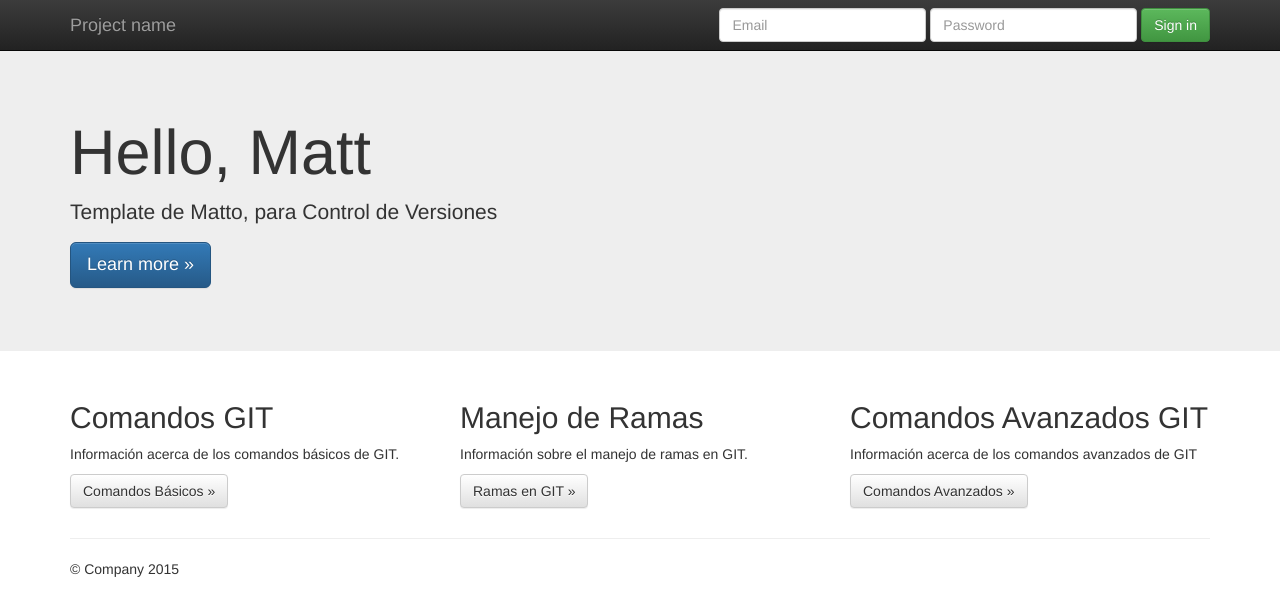
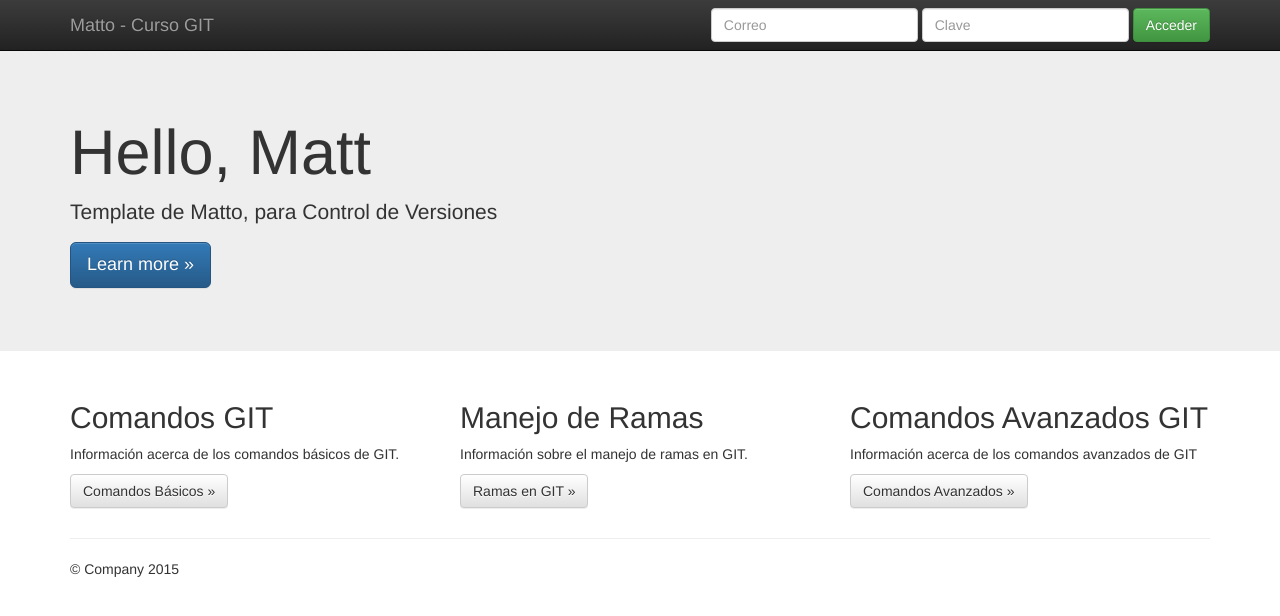
Before and after one commit to Matooh/cursoGitBci, a plain HTML site: page index.html in a window 1280 px wide. Drawn offline with nearby package versions, Linux system fonts and the light colour scheme.

Commit message:
Se agregan cambios en la barra superior: Placeholders, boton y titulo de index.html

```diff
--- a/index.html
+++ b/index.html
@@ -36,17 +36,17 @@
             <span class="icon-bar"></span>
             <span class="icon-bar"></span>
           </button>
-          <a class="navbar-brand" href="#">Project name</a>
+          <a class="navbar-brand" href="#"> Matto - Curso GIT</a>
         </div>
         <div id="navbar" class="navbar-collapse collapse">
           <form class="navbar-form navbar-right" role="form">
             <div class="form-group">
-              <input type="text" placeholder="Email" class="form-control">
+              <input type="text" placeholder="Correo" class="form-control">
             </div>
             <div class="form-group">
-              <input type="password" placeholder="Password" class="form-control">
+              <input type="password" placeholder="Clave" class="form-control">
             </div>
-            <button type="submit" class="btn btn-success">Sign in</button>
+            <button type="submit" class="btn btn-success">Acceder</button>
           </form>
         </div><!--/.navbar-collapse -->
       </div>
```
